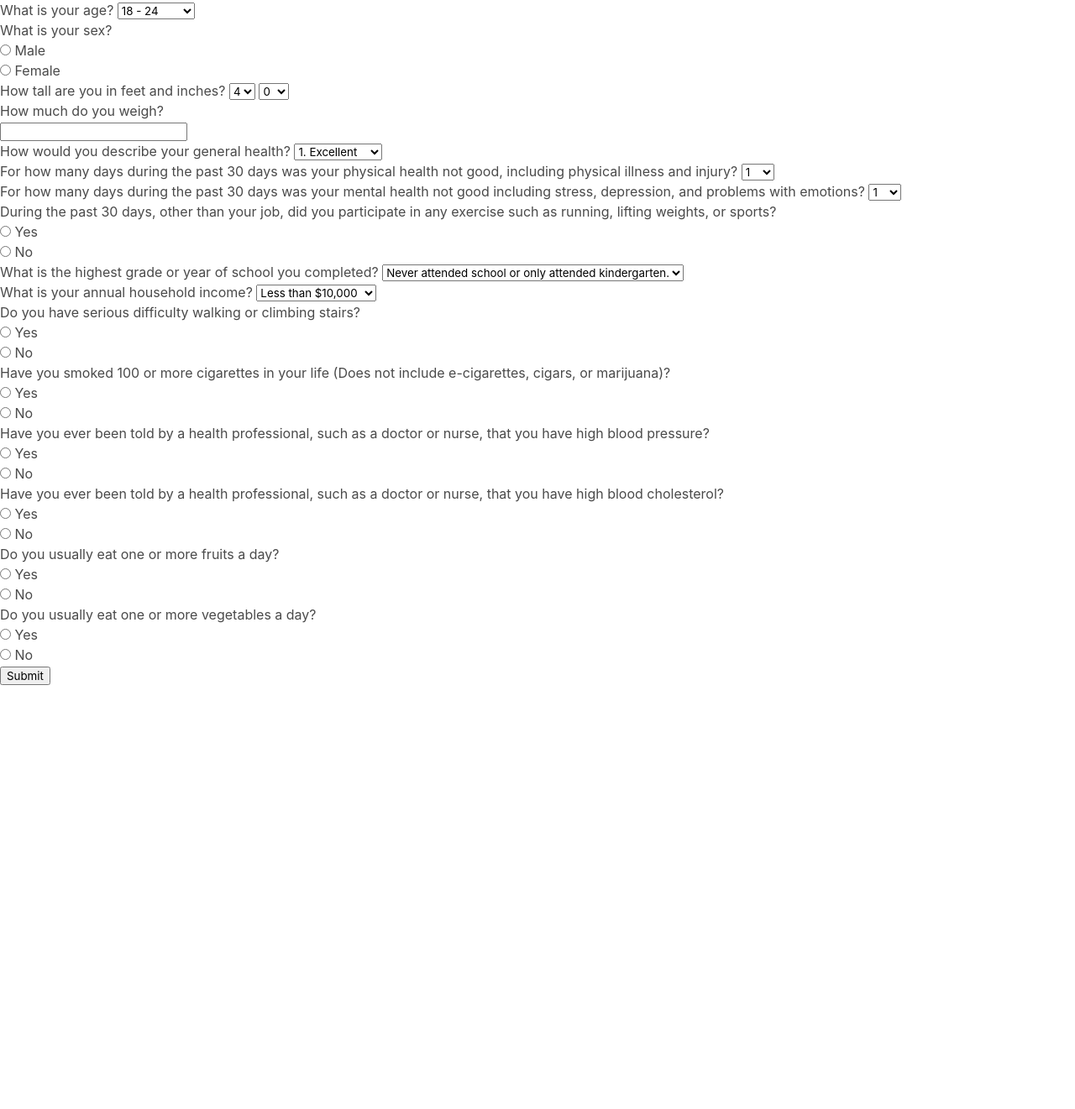
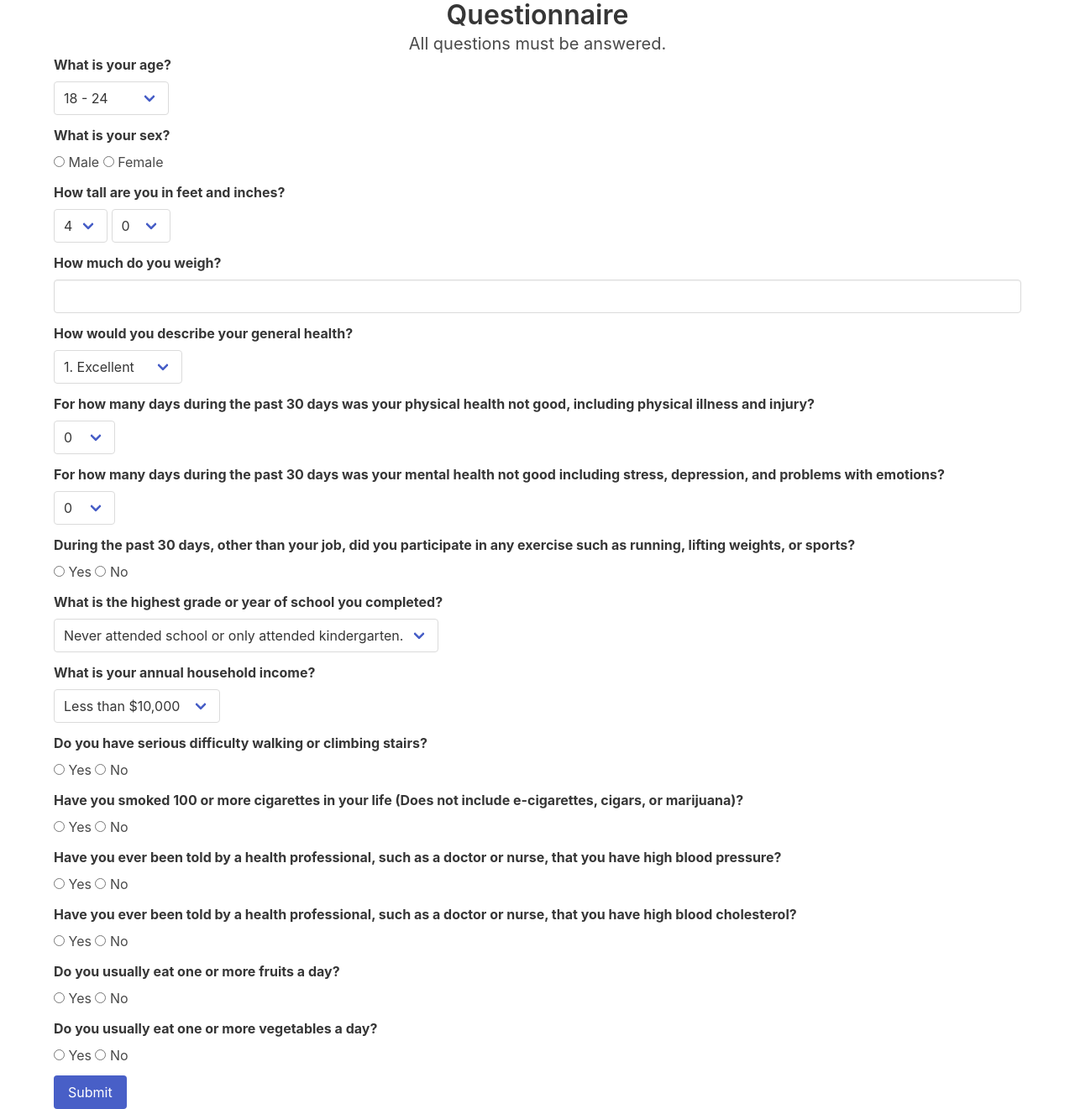
Before and after one commit to davyloops/diabetes-predictor, a Flask app: page /questionnaire in a window 1280 px wide. Shown: the whole page at 84% size. Before the commit the page ends 816 px from the top, so only its background shows below. Run offline with Flask 2, Linux system fonts and the light colour scheme.

Commit message:
Update form styles

```diff
--- a/templates/questionnaire.html
+++ b/templates/questionnaire.html
@@ -5,11 +5,16 @@
 {% endblock %}
 
 {% block body %}
+
 <form action="{{ url_for('questionnaire') }}" method="post">
-    <!-- <label for="age">What is your age?</label><br>
-    <input type="number" id="age" name="age"><br> -->
-
-    <label for="age">What is your age?</label>
+    <div class="container">
+        <div class="has-text-centered">
+            <h1 class="title">Questionnaire</h1>
+            <h2 class="subtitle">All questions must be answered.</h2>
+        </div>
+        <div class="field">
+            <label class="label" for="age">What is your age?</label>
+            <div class="select">
                 <select name="age" id="age" required>
                     <option value="1">18 - 24</option>
                     <option value="2">25 - 29</option>
@@ -24,59 +29,87 @@
                     <option value="11">70 - 74</option>
                     <option value="12">75 - 79</option>
                     <option value="13">80 or older</option>
-    </select><br>
+                </select>
+            </div>
+        </div>
 
-    <label for="sex">What is your sex?</label><br>
+        <div class="field">
+                <label class="label" for="sex">What is your sex?</label>
                 <input type="radio" id="male" name="sex" value="0" required>
-    <label for="male">Male</label><br>
+                <label for="male">Male</label>
                 <input type="radio" id="female" name="sex" value="1">
-    <label for="female">Female</label><br>
+                <label for="female">Female</label>
+        </div>
 
-    <label for="height">How tall are you in feet and inches?</label>
+        <div class="field">
+            <label class="label" for="height">How tall are you in feet and inches?</label>
+            <div class="select">
                 <select name="height-feet" id="height-feet" required>
                     {% for i in [4, 5, 6, 7] %}
                     <option value="{{ i }}">{{ i }}</option>
                     {% endfor %}
                 </select>
+            </div>
+            <div class="select">
                 <select name="height-inches" id="height-inches" required>
                     {% for i in range(12) %}
                     <option value="{{ i }}">{{ i }}</option>
                     {% endfor %}
-    </select><br>
+                </select>
+            </div>
+        </div>
 
-    <label for="weight">How much do you weigh?</label><br>
-    <input type="number" id="weight" name="weight" required><br>
+        <div class="field">
+            <label class="label" for="weight">How much do you weigh?</label>
+            <input class="input" type="number" id="weight" name="weight" required>
+        </div>
 
-    <label for="genhlth">How would you describe your general health?</label>
+        <div class="field">
+            <label class="label" for="genhlth">How would you describe your general health?</label>
+            <div class="select">
                 <select name="genhlth" id="genhlth" required>
                     <option value="1">1. Excellent</option>
                     <option value="2">2. Very Good</option>
                     <option value="3">3. Good</option>
                     <option value="4">4. Fair</option>
                     <option value="5">5. Poor</option>
-    </select><br>
+                </select>
+            </div>
+        </div>
 
-    <label for="physhlth">For how many days during the past 30 days was your physical health not good, including physical illness and injury?</label>
+        <div class="field">
+            <label class="label" for="physhlth">For how many days during the past 30 days was your physical health not good, including physical illness and injury?</label>
+            <div class="select">
                 <select name="physhlth" id="physhlth" required>
-        {% for i in range(30) %}
-        <option value="{{ i + 1 }}">{{ i + 1 }}</option>
+                    {% for i in range(31) %}
+                    <option value="{{ i }}">{{ i }}</option>
                     {% endfor %}
-    </select><br>
+                </select>
+            </div>
+        </div>
 
-    <label for="menthlth">For how many days during the past 30 days was your mental health not good including stress, depression, and problems with emotions?</label>
+        <div class="field">
+            <label class="label" for="menthlth">For how many days during the past 30 days was your mental health not good including stress, depression, and problems with emotions?</label>
+            <div class="select">
                 <select name="menthlth" id="menthlth" required>
-        {% for i in range(30) %}
-        <option value="{{ i + 1 }}">{{ i + 1 }}</option>
+                    {% for i in range(31) %}
+                    <option value="{{ i }}">{{ i }}</option>
                     {% endfor %}
-    </select><br>
+                </select>
+            </div>
+        </div>
 
-    <label for="physactivity">During the past 30 days, other than your job, did you participate in any exercise such as running, lifting weights, or sports?</label><br>
+        <div class="field">
+            <label class="label" for="physactivity">During the past 30 days, other than your job, did you participate in any exercise such as running, lifting weights, or sports?</label>
             <input type="radio" id="physactivity-yes" name="physactivity" value="1" required>
-    <label for="physactivity-yes">Yes</label><br>
+            <label for="physactivity-yes">Yes</label>
             <input type="radio" id="physactivity-no" name="physactivity" value="0">
-    <label for="physactivity-no">No</label><br>
+            <label for="physactivity-no">No</label>
+        </div>
 
-    <label for="education">What is the highest grade or year of school you completed?</label>
+        <div class="field">
+            <label class="label" for="education">What is the highest grade or year of school you completed?</label>
+            <div class="select">
                 <select name="education" id="education" required>
                     <option value="1">Never attended school or only attended kindergarten.</option>
                     <option value="2">Elementary School / Middle School</option>
@@ -84,9 +117,14 @@
                     <option value="4">High School Graduate or GED</option>
                     <option value="5">Attended, but didn't finish college.</option>
                     <option value="6">College Graduate</option>
-    </select><br>
+                </select>
+            </div>
 
-    <label for="income">What is your annual household income?</label>
+        </div>
+
+        <div class="field">
+            <label class="label" for="income">What is your annual household income?</label>
+            <div class="select">
                 <select name="income" id="income" required>
                     <option value="1">Less than $10,000</option>
                     <option value="2">$10,000 - $14,999</option>
@@ -96,45 +134,60 @@
                     <option value="6">$35,000 - $49,999</option>
                     <option value="7">$50,000 - $74,999</option>
                     <option value="8">$75,000 or more</option>
-    </select><br>
+                </select>
+            </div>
+        </div>
 
-    <label for="diffwalk">Do you have serious difficulty walking or climbing stairs?</label><br>
+        <div class="field">
+            <label class="label" for="diffwalk">Do you have serious difficulty walking or climbing stairs?</label>
             <input type="radio" id="diffwalk-yes" name="diffwalk" value="1" required>
-    <label for="diffwalk-yes">Yes</label><br>
+            <label for="diffwalk-yes">Yes</label>
             <input type="radio" id="diffwalk-no" name="diffwalk" value="0">
-    <label for="diffwalk-no">No</label><br>
+            <label for="diffwalk-no">No</label>
+        </div>
 
-    <label for="smoker">Have you smoked 100 or more cigarettes in your life (Does not include e-cigarettes, cigars, or marijuana)?</label><br>
+        <div class="field">
+            <label class="label" for="smoker">Have you smoked 100 or more cigarettes in your life (Does not include e-cigarettes, cigars, or marijuana)?</label>
             <input type="radio" id="smoker-yes" name="smoker" value="1" required>
-    <label for="smoker-yes">Yes</label><br>
+            <label for="smoker-yes">Yes</label>
             <input type="radio" id="smoker-no" name="smoker" value="0">
-    <label for="smoker-no">No</label><br>
+            <label for="smoker-no">No</label>
+        </div>
 
-    <label for="highbp">Have you ever been told by a health professional, such as a doctor or nurse, that you have high blood pressure?</label><br>
+        <div class="field">
+            <label class="label" for="highbp">Have you ever been told by a health professional, such as a doctor or nurse, that you have high blood pressure?</label>
             <input type="radio" id="highbp-yes" name="highbp" value="1" required>
-    <label for="highbp-yes">Yes</label><br>
+            <label for="highbp-yes">Yes</label>
             <input type="radio" id="highbp-no" name="highbp" value="0">
-    <label for="highbp-no">No</label><br>
+            <label for="highbp-no">No</label>
+        </div>
 
-    <label for="highchol">Have you ever been told by a health professional, such as a doctor or nurse, that you have high blood cholesterol?</label><br>
+        <div class="field">
+            <label class="label" for="highchol">Have you ever been told by a health professional, such as a doctor or nurse, that you have high blood cholesterol?</label>
             <input type="radio" id="highchol-yes" name="highchol" value="1" required>
-    <label for="highchol-yes">Yes</label><br>
+            <label for="highchol-yes">Yes</label>
             <input type="radio" id="highchol-no" name="highchol" value="0">
-    <label for="highchol-no">No</label><br>
+            <label for="highchol-no">No</label>
+        </div>
 
-    <label for="fruits">Do you usually eat one or more fruits a day?</label><br>
+        <div class="field">
+            <label class="label" for="fruits">Do you usually eat one or more fruits a day?</label>
             <input type="radio" id="fruits-yes" name="fruits" value="1" required>
-    <label for="fruits-yes">Yes</label><br>
+            <label for="fruits-yes">Yes</label>
             <input type="radio" id="fruits-no" name="fruits" value="0">
-    <label for="fruits-no">No</label><br>
+            <label for="fruits-no">No</label>
+        </div>
 
-    <label for="veggies">Do you usually eat one or more vegetables a day?</label><br>
+        <div class="field">
+            <label class="label" for="veggies">Do you usually eat one or more vegetables a day?</label>
             <input type="radio" id="veggies-yes" name="veggies" value="1" required>
-    <label for="veggies-yes">Yes</label><br>
+            <label for="veggies-yes">Yes</label>
             <input type="radio" id="veggies-no" name="veggies" value="0">
-    <label for="veggies-no">No</label><br>
+            <label for="veggies-no">No</label>
+        </div>
 
-    <button type="submit">Submit</button>
 
+        <button class="button is-link" type="submit">Submit</button>
+    </div>
   </form>
 {% endblock %}
```
Also changed, not shown: templates/index.html (+4 -5 lines). Lines whose indentation alone changed are shown as unchanged.
